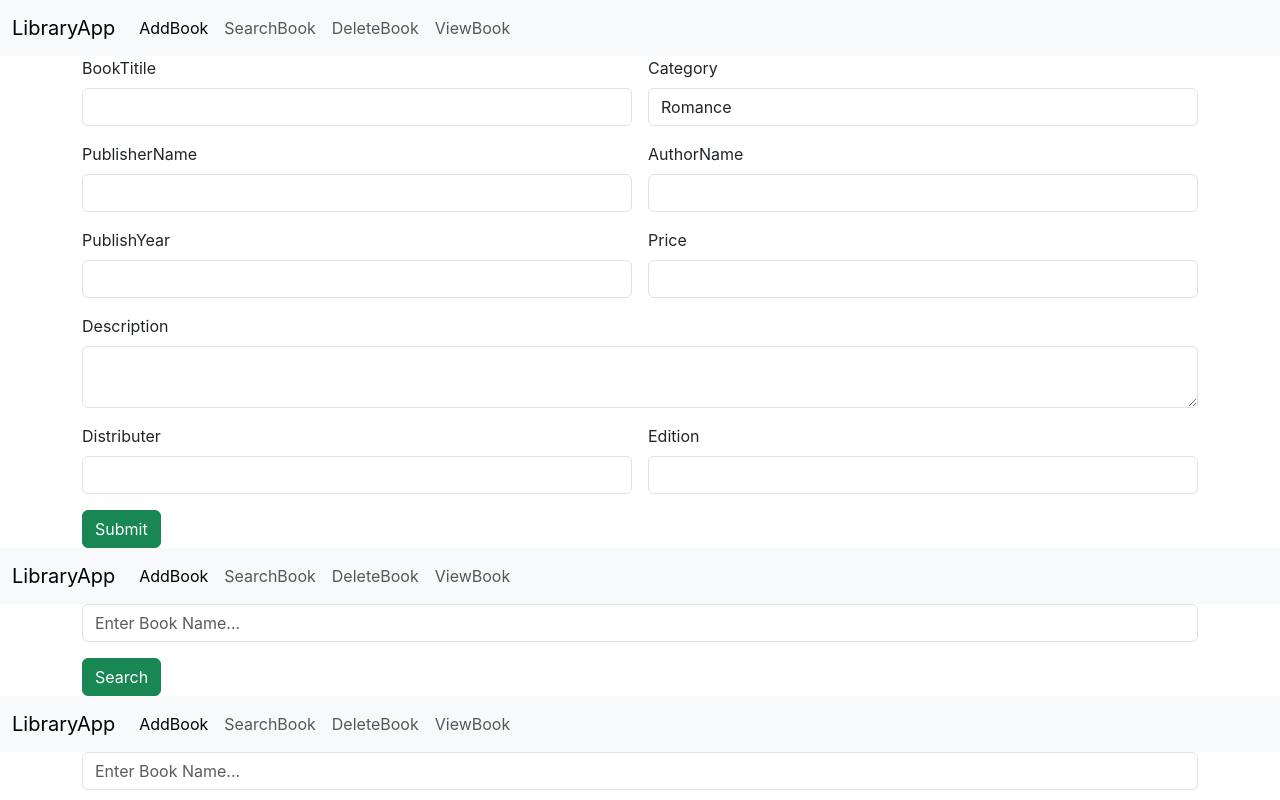
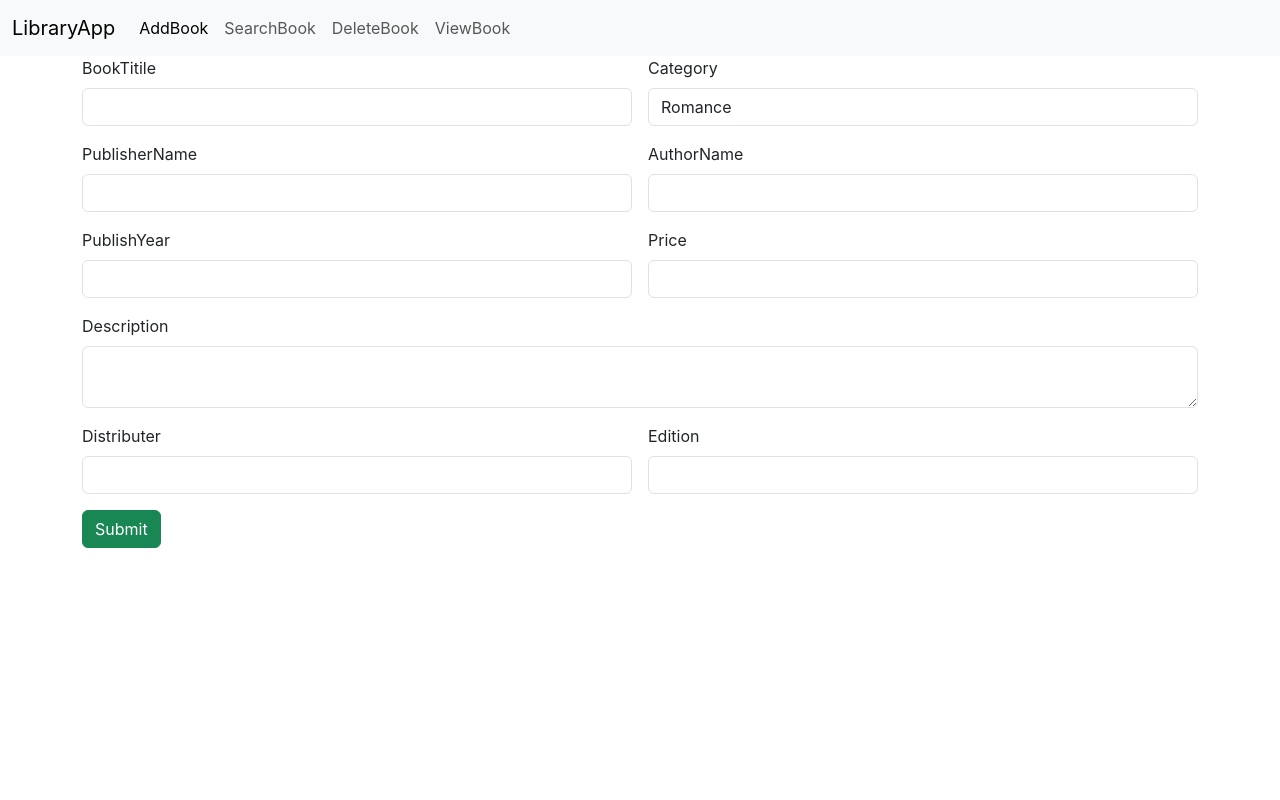
Before and after one commit to orwel009/ReactLibraryApp, a React (Create React App) app: page / in a window 1280 px wide. Shown: the top 800 px of the page. Built offline with nearby package versions, Linux system fonts and the light colour scheme.

Commit message:
Router Added

```diff
--- a/package.json
+++ b/package.json
@@ -8,6 +8,7 @@
     "@testing-library/user-event": "^13.5.0",
     "react": "^18.3.1",
     "react-dom": "^18.3.1",
+    "react-router-dom": "^6.23.1",
     "react-scripts": "5.0.1",
     "web-vitals": "^2.1.4"
   },
--- a/src/App.js
+++ b/src/App.js
@@ -4,15 +4,18 @@ import AddBook from './components/AddBook';
 import Search from './components/Search';
 import Delete from './components/Delete';
 import ViewAll from './components/ViewAll';
+import { BrowserRouter, Route, Routes } from 'react-router-dom';
 
 function App() {
   return (
-    <div>
-      <AddBook/>
-      <Search/>
-      <Delete/>
-      <ViewAll/>
-    </div>
+    <BrowserRouter>
+      <Routes>
+        <Route path='/' element={<AddBook/>}/>
+        <Route path='/search' element={<Search/>}/>
+        <Route path='/delete' element={<Delete/>}/>
+        <Route path='/view' element={<ViewAll/>}/>
+      </Routes>
+    </BrowserRouter>
   );
 }
 
--- a/src/components/Navbar.jsx
+++ b/src/components/Navbar.jsx
@@ -5,23 +5,23 @@ const Navbar = () => {
     <div>
         <nav class="navbar navbar-expand-lg bg-body-tertiary">
             <div class="container-fluid">
-                <a class="navbar-brand" href="#">LibraryApp</a>
+                <a class="navbar-brand" href="/">LibraryApp</a>
                 <button class="navbar-toggler" type="button" data-bs-toggle="collapse" data-bs-target="#navbarNav" aria-controls="navbarNav" aria-expanded="false" aria-label="Toggle navigation">
                 <span class="navbar-toggler-icon"></span>
                 </button>
                 <div class="collapse navbar-collapse" id="navbarNav">
                 <ul class="navbar-nav">
                     <li class="nav-item">
-                    <a class="nav-link active" aria-current="page" href="#">AddBook</a>
+                    <a class="nav-link active" aria-current="page" href="/">AddBook</a>
                     </li>
                     <li class="nav-item">
-                    <a class="nav-link" href="#">SearchBook</a>
+                    <a class="nav-link" href="/search">SearchBook</a>
                     </li>
                     <li class="nav-item">
-                    <a class="nav-link" href="#">DeleteBook</a>
+                    <a class="nav-link" href="/delete">DeleteBook</a>
                     </li>
                     <li class="nav-item">
-                    <a class="nav-link" href="">ViewBook</a>
+                    <a class="nav-link" href="/view">ViewBook</a>
                     </li>
                 </ul>
                 </div>
```
Also changed, not shown: 1 other file (tests, documents, lock files or other folders).
